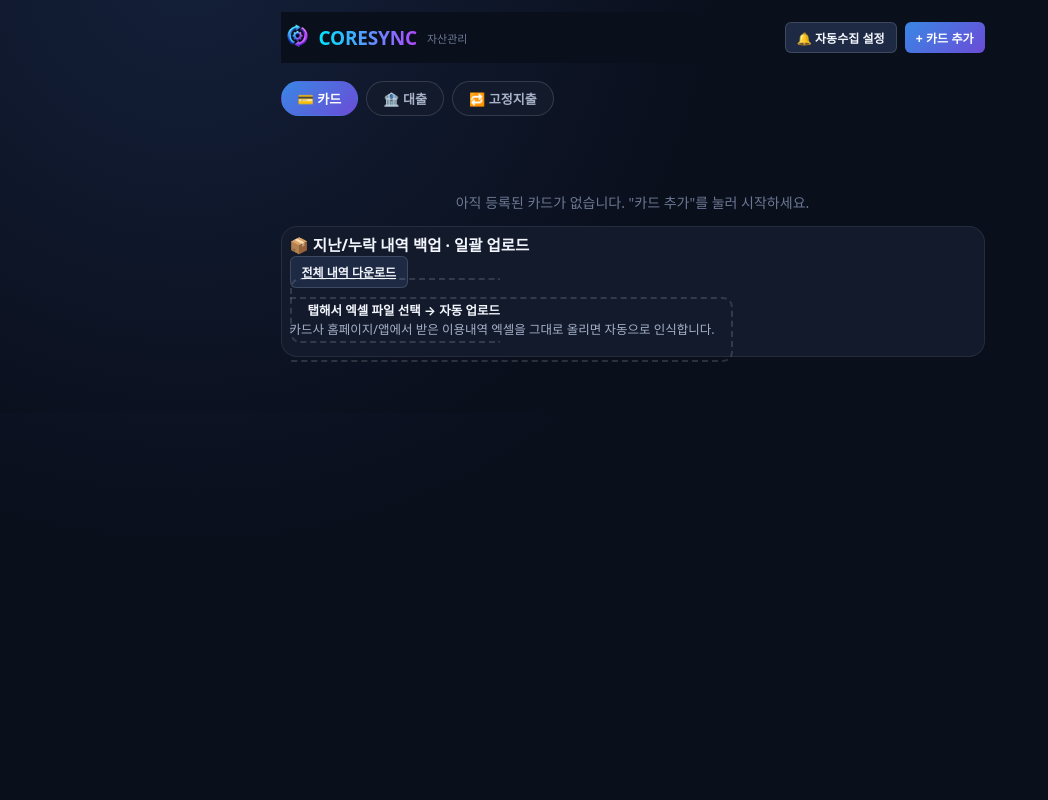
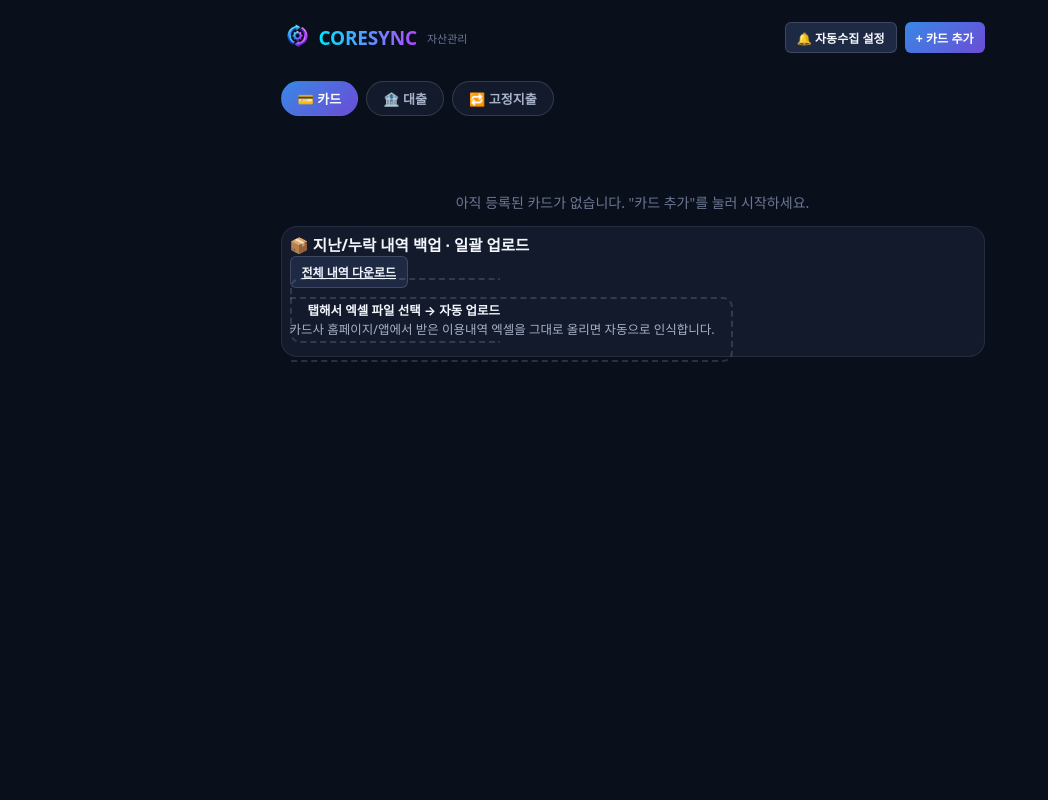
Before and after one commit to S5636/A, a Flask app: page / in a window 1280 px wide. Shown: the whole page, without its empty margins (0-1048 px from the left). Run offline with Flask 3, Linux system fonts and the light colour scheme; data that the repository does not hold is empty; some web fonts are replaced.

Commit message:
상단 고정 헤더에 보이던 배경 사각형 완전히 제거
body가 라디얼 그라데이션(--bg-grad), 상단 고정 헤더는 단색(--bg)을 써서
서로 안 맞아 헤더 영역이 사각형으로 떠 보이던 문제. body도 단색 --bg로
통일해서 완전히 이음매 없이 맞도록 수정, 더 이상 안 쓰는 --bg-grad 삭제

Co-Authored-By: Claude Sonnet 5 <noreply@anthropic.com>
Claude-Session: https://claude.ai/code/session_01KvdDNG39ZNErk4kcAfZdEz

```diff
--- a/card_benefit/static/css/style.css
+++ b/card_benefit/static/css/style.css
@@ -3,7 +3,6 @@
 :root {
   color-scheme: dark;
   --bg: #0a0f1c;
-  --bg-grad: radial-gradient(circle at 15% -10%, #14203a 0%, #0a0f1c 45%), #0a0f1c;
   --surface: #121a2c;
   --surface-2: #182238;
   --surface-3: #1e2a44;
@@ -33,7 +32,7 @@ html, body {
   margin: 0;
   padding: 0;
   min-height: 100%;
-  background: var(--bg-grad);
+  background: var(--bg);
   color: var(--text-primary);
   font-family: var(--font);
   font-size: 14px;
```
